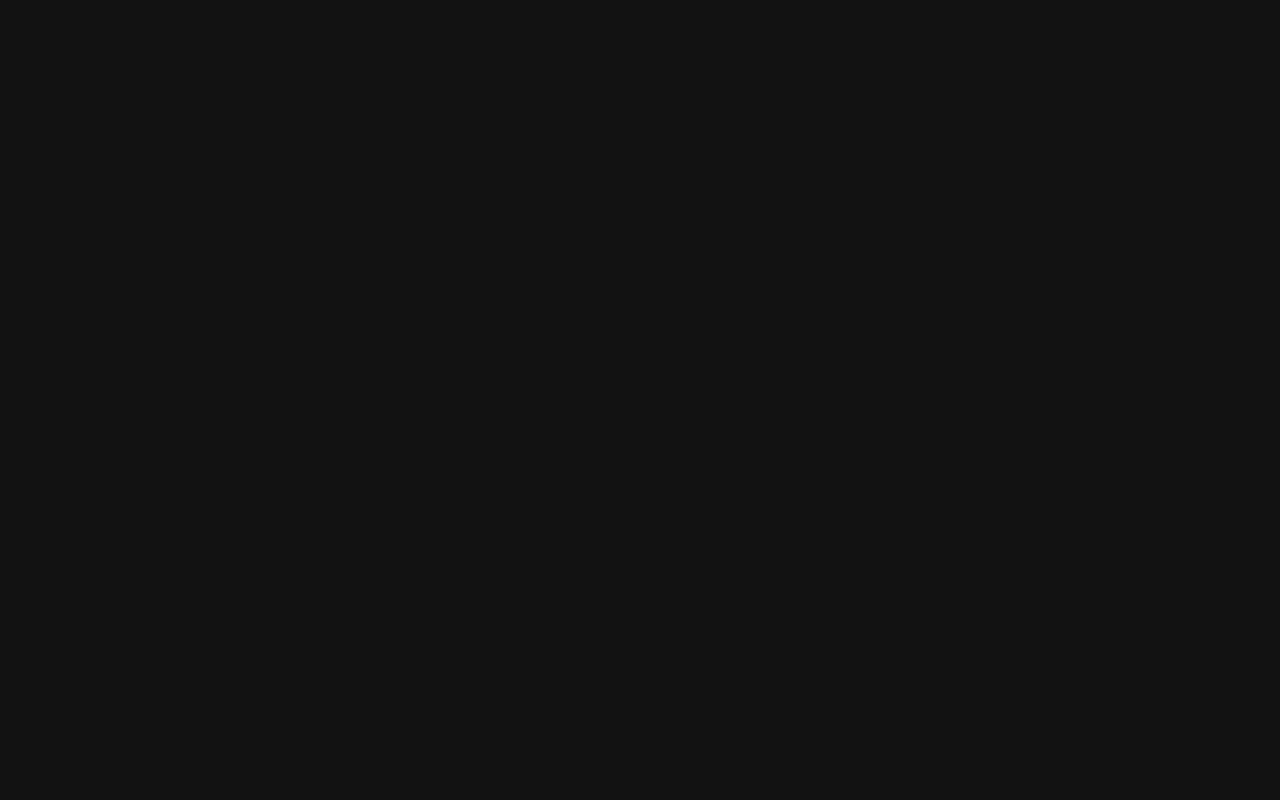
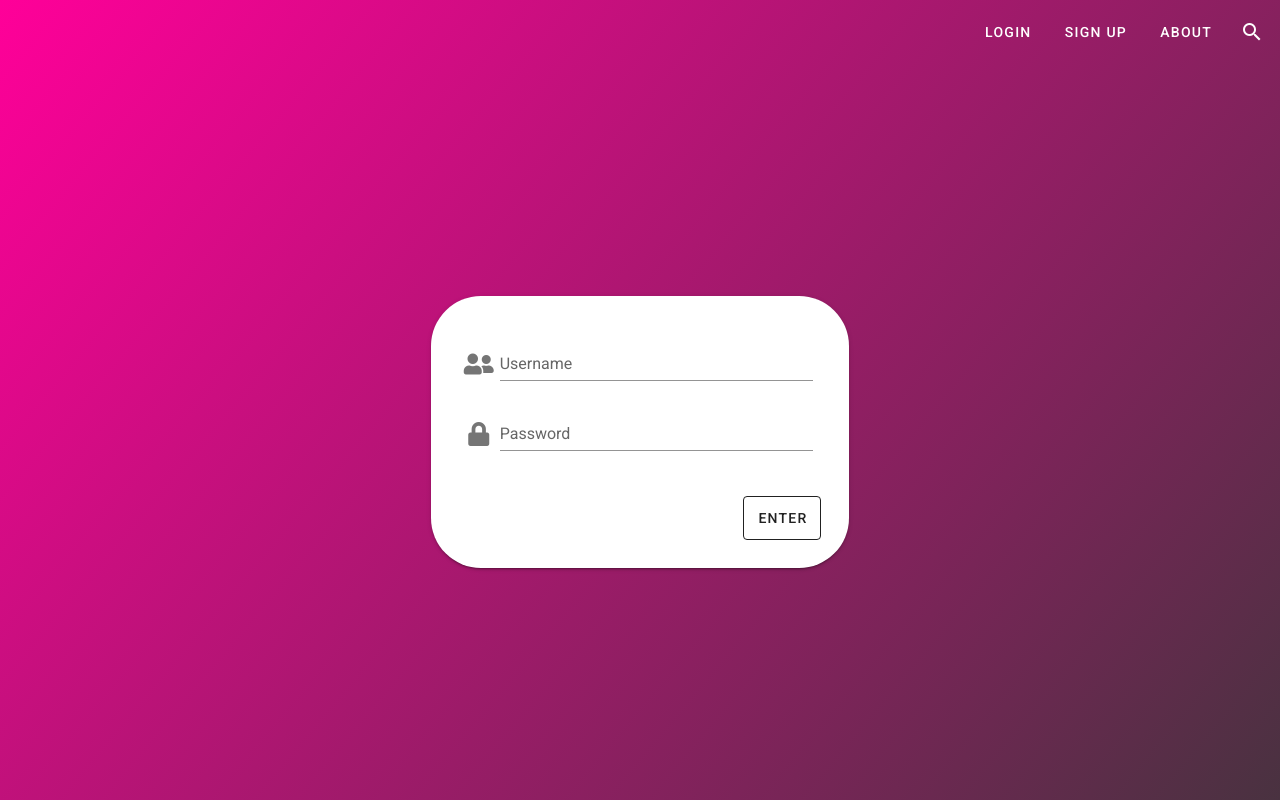
Before and after one commit to yashdhume/SocialHub, a Vue app: page /loginPage in a window 1280 px wide. Built offline with nearby package versions, Linux system fonts and the light colour scheme.

Commit message:
Implemented Login Page

```diff
--- a/src/router.js
+++ b/src/router.js
@@ -3,6 +3,7 @@ import Router from 'vue-router'
 import SplashPage from './views/SplashPage'
 import RouterTemp from "@/views/RouterTemp";
 import SearchPage from "@/views/SearchPage";
+import LoginPage from "@/views/LoginPage";
 Vue.use(Router);
 
 export default new Router({
@@ -24,5 +25,10 @@ export default new Router({
             name: 'SearchPage',
             component: SearchPage
         },
+        {
+            path: '/loginPage',
+            name: 'LoginPage',
+            component: LoginPage
+        },
     ]
 })
--- /dev/null
+++ b/src/views/LoginPage.vue
@@ -0,0 +1,77 @@
+<template>
+    <div id="app">
+        <v-app id="inspire" style="background: linear-gradient(130deg, #FF0099, #493240);">
+            <AppBar :appBarBtns="appBarBtns"></AppBar>
+
+            <v-content>
+                <v-container
+                        fluid
+                >
+                    <v-layout
+                            align-center
+                            justify-center
+                    >
+                        <v-flex
+                                xs12
+                                sm8
+                                md4
+                        >
+                            <v-card light elevation-24 style="padding: 20px; border: 1px; border-radius: 50px;">
+                                <v-card-text>
+                                    <v-form>
+                                        <v-text-field
+                                                label="Username"
+                                                prepend-icon="fas fa-user-friends"
+                                                type="text"
+                                        >
+                                        </v-text-field>
+                                        <v-text-field
+                                                label="Password"
+                                                prepend-icon="fas fa-lock"
+                                                type="password"
+                                        >
+                                        </v-text-field>
+                                    </v-form>
+
+                                </v-card-text>
+                                <v-card-actions>
+                                    <v-spacer></v-spacer>
+                                    <v-btn outlined  right large>Enter</v-btn>
+                                </v-card-actions>
+                            </v-card>
+                        </v-flex>
+                    </v-layout>
+                </v-container>
+            </v-content>
+        </v-app>
+    </div>
+
+</template>
+
+<script>
+    import AppBar from "@/components/AppBar";
+    export default {
+        name: "LoginPage",
+        components: {AppBar},
+        data: ()=>({
+            appBarBtns: [
+                {
+                    text: "Login",
+                    route: "/routerTemp",
+                },
+                {
+                    text: "Sign Up",
+                    route: "",
+                },
+                {
+                    text: "About",
+                    route: "",
+                },
+            ],
+        })
+    }
+</script>
+
+<style scoped>
+
+</style>
--- a/src/views/SplashPage.vue
+++ b/src/views/SplashPage.vue
@@ -16,7 +16,7 @@
                 appBarBtns: [
                     {
                         text: "Login",
-                        route: "/routerTemp",
+                        route: "/loginPage",
                     },
                     {
                         text: "Sign Up",
```
